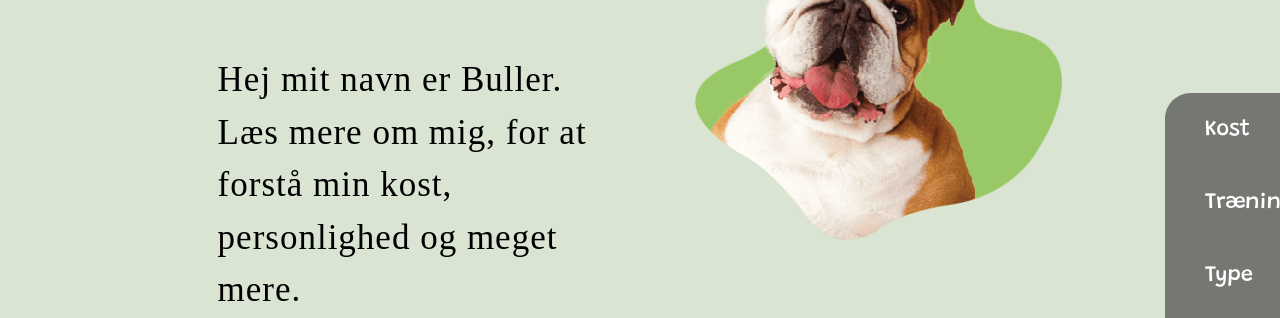
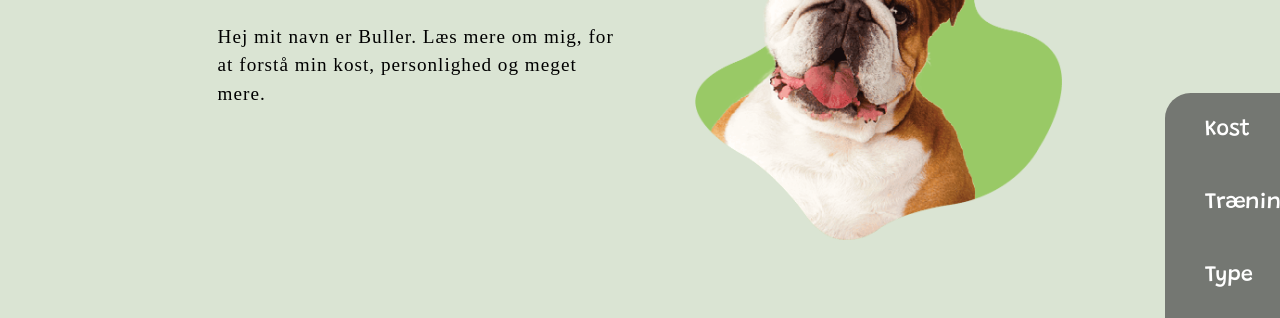
Before and after one commit to Maja0306/hunde-projekt, a plain HTML site: page bulldog.html in a window 1280 px wide. Shown: the part 259-577 px from the top of the page. Drawn offline with Linux system fonts and the light colour scheme.

Commit message:
sidste ændringer

```diff
--- a/style/stylesheet-pc.scss
+++ b/style/stylesheet-pc.scss
@@ -279,6 +279,7 @@ p{
   /*Modsat hvor billede kommer først*/
   .box-two-reverse{
     display: grid;
+    padding-bottom: 15vw;
   }
 
   .box-three{
@@ -426,9 +427,6 @@ p{
   }
 }
 /*--------Bulldog--------*/
-.dog-description{
-  font-size: 35px;
-}
 .title-over-box{
   font-size: 70px;
   font-weight: 500;
```
Also changed, not shown: style/stylesheet-pc.css, 1 other file.
